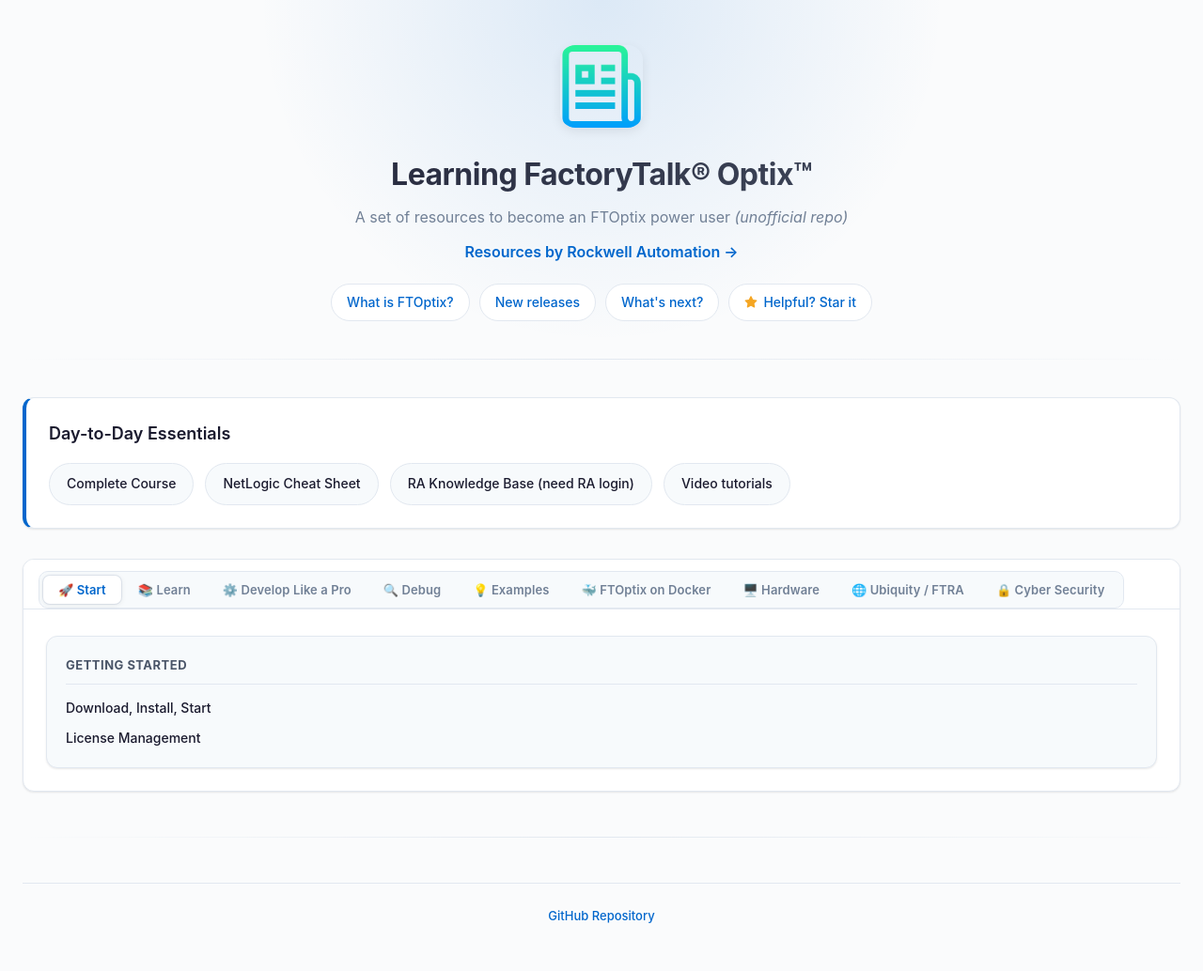
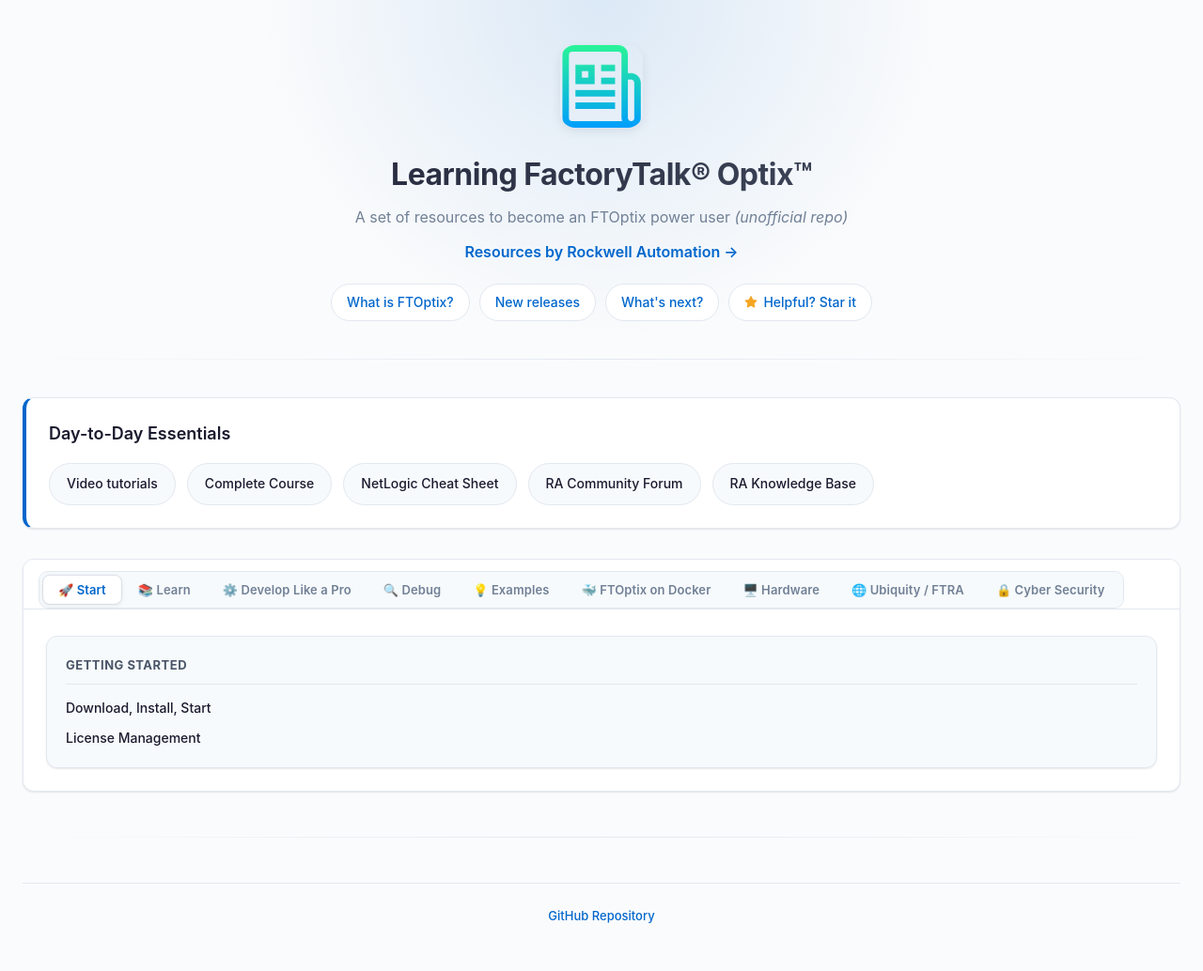
Before and after one commit to massimovar/LearningFTOptix, a Jekyll site: the page docs/index.html, which Jekyll copies as it is, in a window 1280 px wide. Shown: the whole page at 94% size. Built offline with Jekyll 4.4.1, drawn with Linux system fonts in a browser that asks for light colours.

Commit message:
small changes

```diff
--- a/docs/chapters/Learning_material_Videos.html
+++ b/docs/chapters/Learning_material_Videos.html
@@ -116,8 +116,6 @@
   <h2>Video Tutorials</h2>
   <p class="section-intro">Searchable and sortable video library — tutorials, webinars, and deep dives into FTOptix.</p>
 </div>
-
----
 
 <div class="vid-section">
 
@@ -272,8 +270,6 @@
 
 </div>
 
----
-
 <div class="vid-section">
 
 <h3>Webinars</h3>
--- a/docs/index.html
+++ b/docs/index.html
@@ -354,10 +354,11 @@
     <section class="quick-links" aria-labelledby="quick-links-heading">
       <h2 id="quick-links-heading">Day-to-Day Essentials</h2>
       <ul>
+        <li><a href="chapters/Learning_material_Videos.html">Video tutorials</a></li>
         <li><a href="pdf/FactoryTalkOptix_TechnicalTraining.pdf">Complete Course</a></li>
         <li><a href="https://github.com/FactoryTalk-Optix/NetLogic_CheatSheet">NetLogic Cheat Sheet</a></li>
-        <li><a href="https://rockwellautomation.custhelp.com/app/home">RA Knowledge Base (need RA login)</a></li>
-        <li><a href="chapters/Learning_material_Videos.html">Video tutorials</a></li>
+        <li><a href="https://engage.rockwellautomation.com/communities/forums/forums-home?CommunityKey=0cbb1b6c-055d-48db-8d38-d24850beeec9">RA Community Forum</a></li>
+        <li><a href="https://rockwellautomation.custhelp.com/app/home">RA Knowledge Base</a></li>
       </ul>
     </section>
 
@@ -535,8 +536,8 @@
           <div class="nav-card">
             <h3>Cyber Security Regulations</h3>
             <ul>
-              <li><a href="pdf/New_European_CyberSecurityRegulations_Customer.pdf">Cyber Security Regulations Overview</a><br><small>Summary of new cyber security regulations affecting industrial customers</small></li>
-              <li><a href="pdf/New_European_CyberSecurityRegulations_NI2_Checklist.html">NIS2 Compliance Checklist</a><br><small>Step-by-step guide and checklist for NIS2 directive compliance</small></li>
+              <li><a href="pdf/New_European_CyberSecurityRegulations_Customer_v6_EN.pdf">Cyber Security Regulations Overview</a><br><small>Summary of new cyber security regulations affecting industrial customers</small></li>
+              <li><a href="pdf/New_European_CyberSecurityRegulations_NI2_Checklist_v2.0.html">NIS2 Compliance Checklist</a><br><small>Step-by-step guide and checklist for NIS2 directive compliance</small></li>
             </ul>
           </div>
         </div>
```
